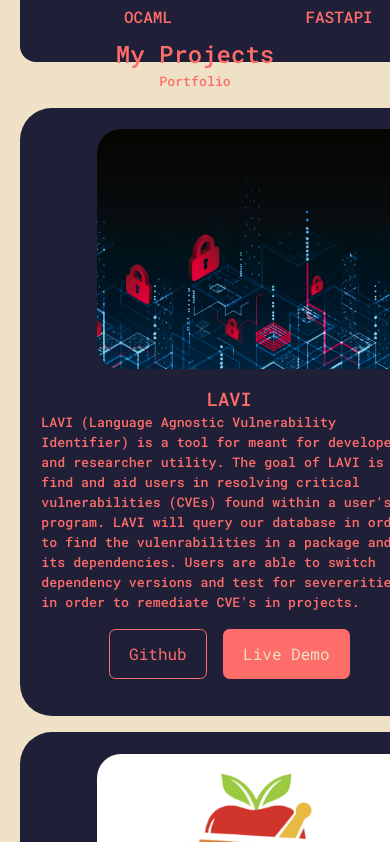
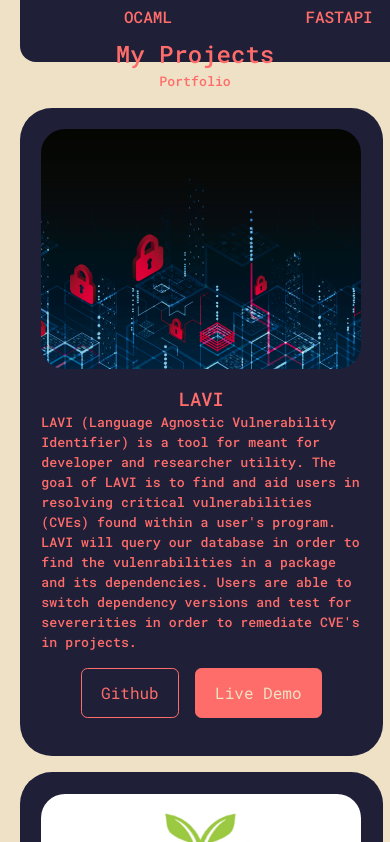
Before and after one commit to Edsoncortes40/ReactPortfolio, a React (Create React App) app: page / in a window 390 px wide. Shown: the part 2682-3524 px from the top of the page. Built offline with nearby package versions, Linux system fonts and the light colour scheme.

Commit message:
centered project images mobile

```diff
--- a/src/components/projects/projects.css
+++ b/src/components/projects/projects.css
@@ -77,7 +77,7 @@
     }
 
     .project_image {
-        margin-left: 3.5rem;
+        margin-left: 0rem;
     }
 
 }
```
